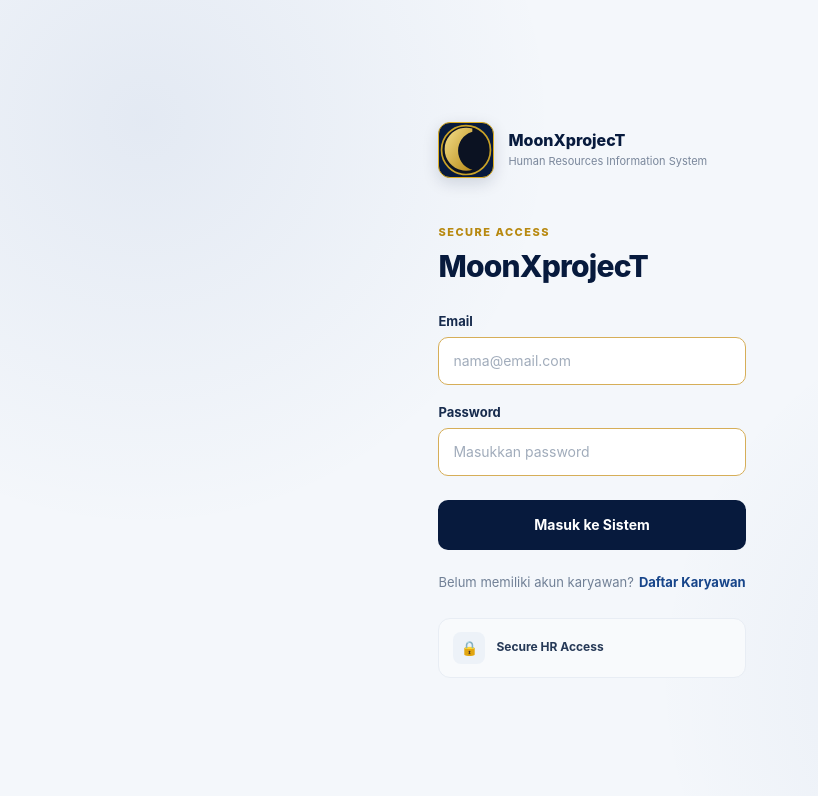
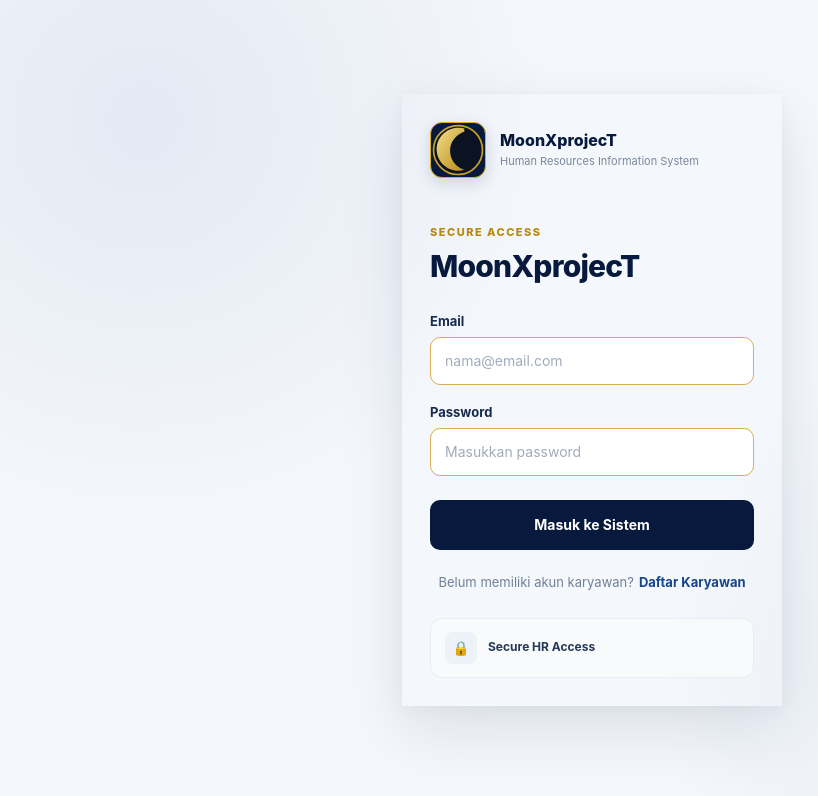
Before and after one commit to MoonXprojecT-Tirta/MoonXprojecT, a React (Vite) app: page /#/login in a window 1280 px wide. Shown: the top 796 px of the page, without its empty margins (48-866 px from the left). Built offline with nearby package versions, Linux system fonts and the light colour scheme; no server answers.

Commit message:
Fix typo in login card class name

```diff
--- a/src/styles/global/index.css
+++ b/src/styles/global/index.css
@@ -86,12 +86,11 @@ button:disabled {
    LOGIN CARD
    ========================================================= */
 
-.unified-.login-card {
+.unified-login-card {
   width: 380px;
   max-width: calc(100% - 32px);
   padding: 28px;
   box-sizing: border-box;
-}
   box-shadow:
     0 24px 60px rgba(15, 35, 65, 0.10),
     0 4px 16px rgba(15, 35, 65, 0.04);
@@ -103,7 +102,6 @@ button:disabled {
   align-items: center;
   gap: 18px;
 }
-
 /* =========================================================
    BRAND
    ========================================================= */
```
